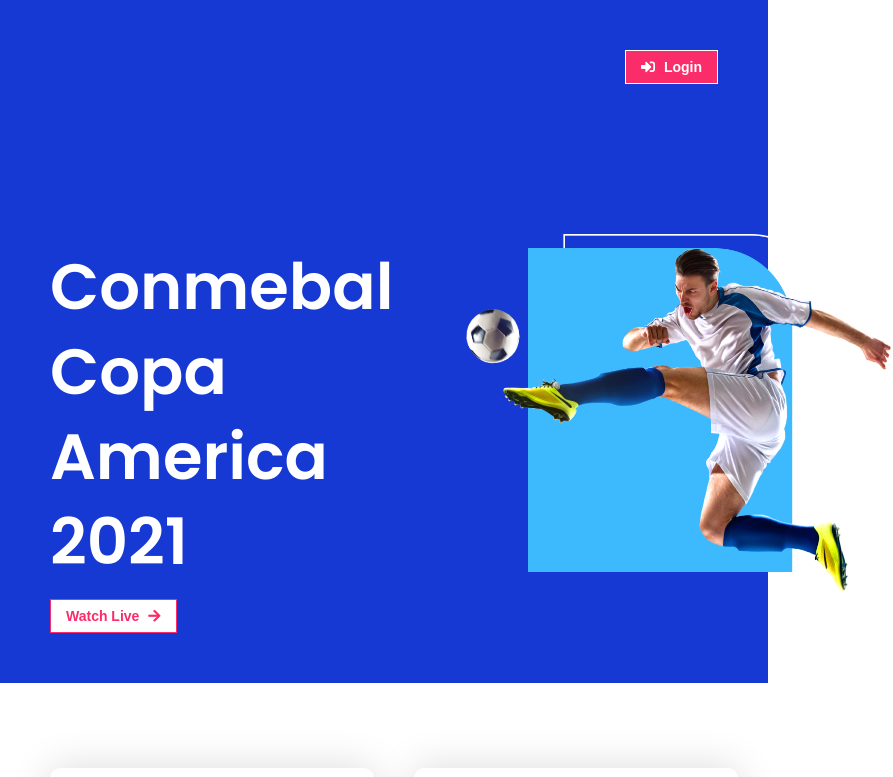
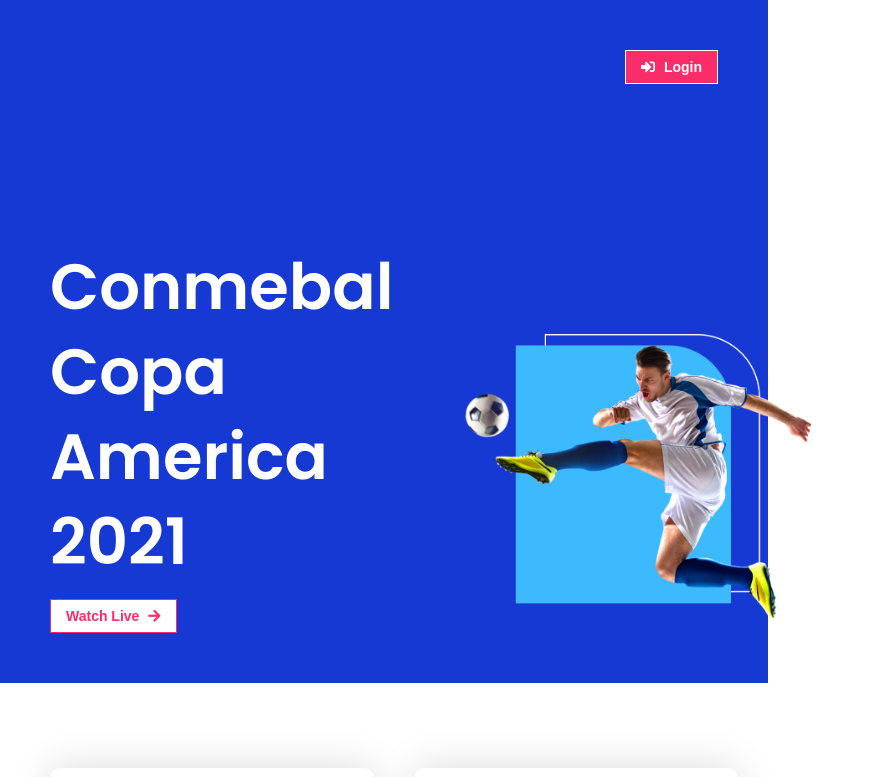
Before and after one commit to MshSiam/assignment-2, a plain HTML site: page index.html in a window 768 px wide. Shown: the top 777 px of the page, 893 px wide, since content can reach past the window. Drawn offline with Linux system fonts and the light colour scheme.

Commit message:
image size

```diff
--- a/style/style.css
+++ b/style/style.css
@@ -227,6 +227,8 @@ main{
 
 
 
+
+
 /* Resposive */
 
 /* small screen (mobile) */
@@ -284,8 +286,9 @@ main{
 
     .banner .banner-img img{
         margin-top: 50px;
-        width: 430px;
-        height: 360px;
+        width: 350px;
+        height: auto;
+        margin-top: 150px;
 
     }
 
```
